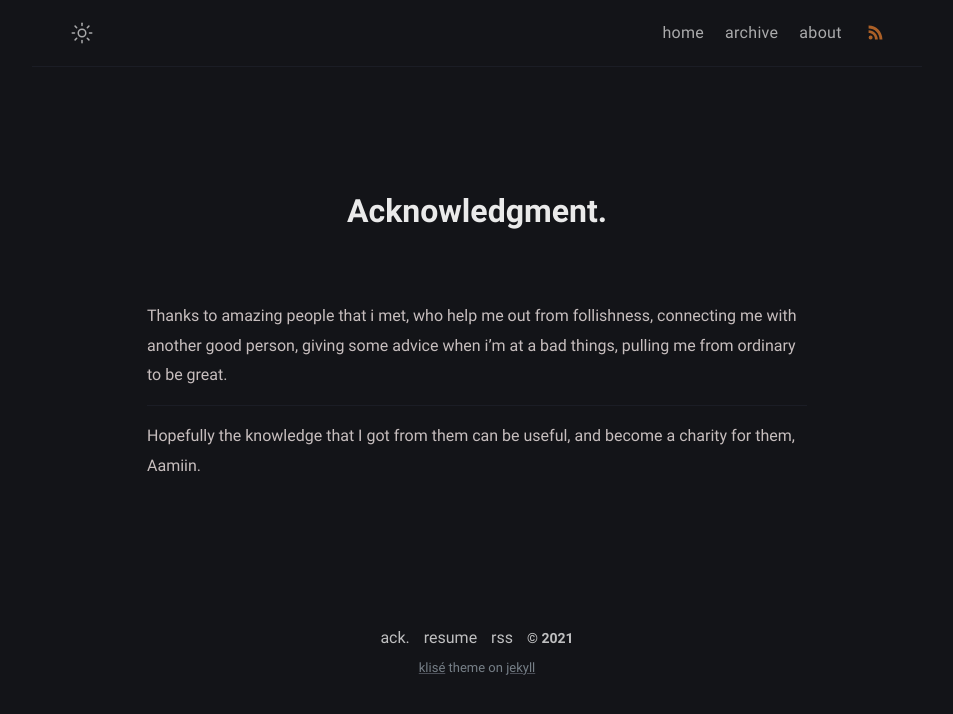
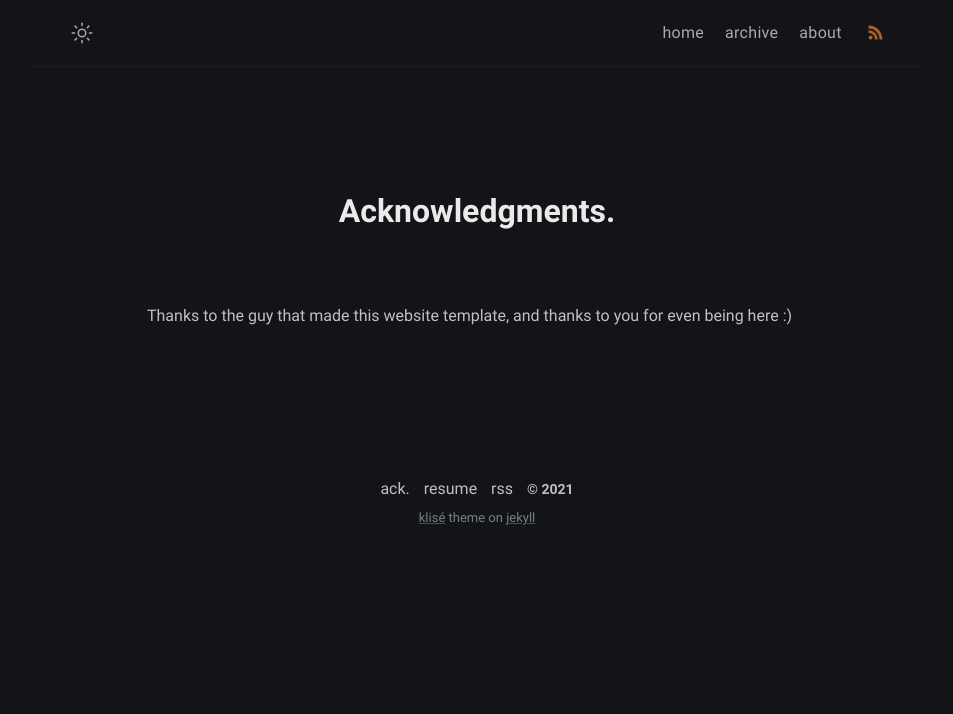
Before and after one commit to 4fecta/4fecta.ca, a Jekyll site: the page built from thanks.md, in a window 1280 px wide. Shown: the top 714 px of the page, without its empty margins (163-1116 px from the left). Built offline with Jekyll 4.4.1, drawn with Linux system fonts in a browser that asks for light colours.

Commit message:
Update thanks.md

```diff
--- a/thanks.md
+++ b/thanks.md
@@ -1,13 +1,9 @@
 ---
-title: Acknowledgment
+title: Acknowledgments
 permalink: /thanks/
 layout: page
-excerpt: Thanks to amazing people that i met, who help me out from follishness, connecting me with another good person, giving some advice when i'm at a bad things, pulling me from ordinary to be great.
+excerpt: Thanks to everyone :)
 comments: false
 ---
 
-Thanks to amazing people that i met, who help me out from follishness, connecting me with another good person, giving some advice when i'm at a bad things, pulling me from ordinary to be great.
-
-<hr>
-
-Hopefully the knowledge that I got from them can be useful, and become a charity for them, Aamiin.
+Thanks to the guy that made this website template, and thanks to you for even being here :)
```
